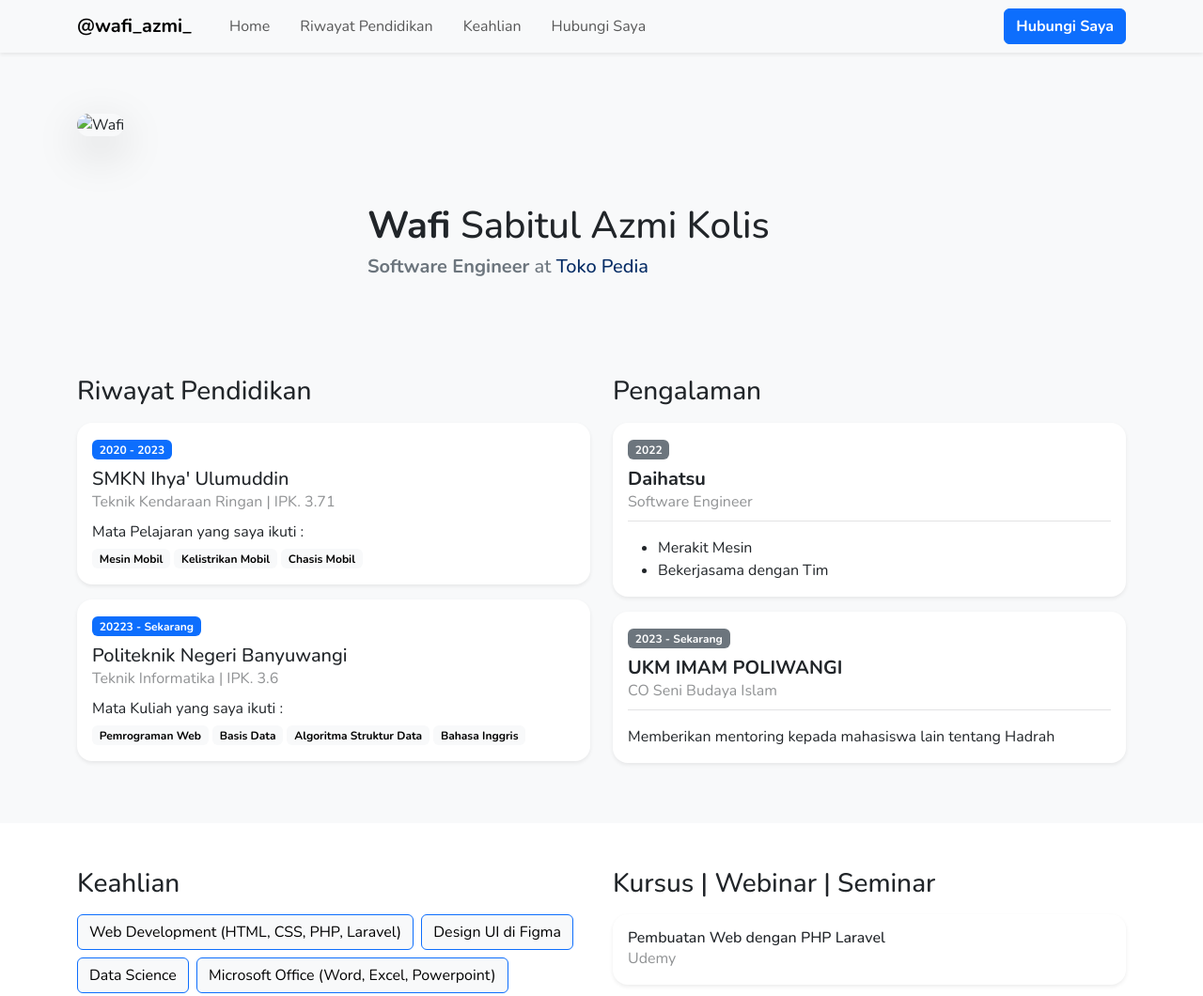
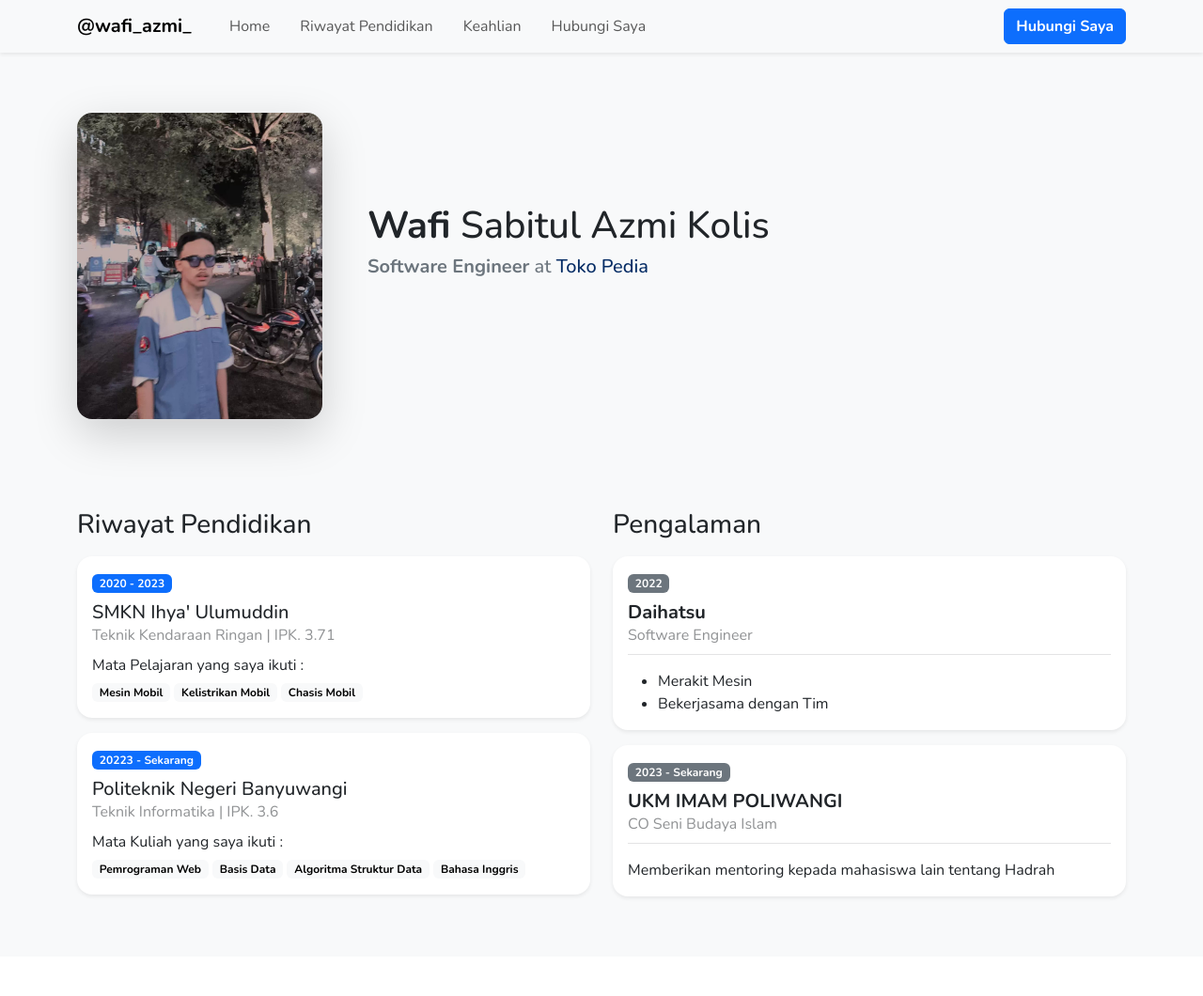
Before and after one commit to wafiazmi/Profile, a plain HTML site: page index.html in a window 1280 px wide. Shown: the top 1060 px of the page at 94% size. Drawn offline with nearby package versions, Linux system fonts and the light colour scheme.

Commit message:
Update index.html

```diff
--- a/index.html
+++ b/index.html
@@ -57,7 +57,7 @@
         <div class="container">
             <div class="row">
                 <div class="col-md-3 mb-5 mb-md-0">
-                    <img src="foto profile.jpeg" alt="Wafi" class="img-fluid rounded-4 shadow-lg">
+                    <img src="profile.jpeg" alt="Wafi" class="img-fluid rounded-4 shadow-lg">
                 </div>
                 <div class="col-md-9 mt-md-5">
                     <div class="ms-md-4 pt-md-5">
```
